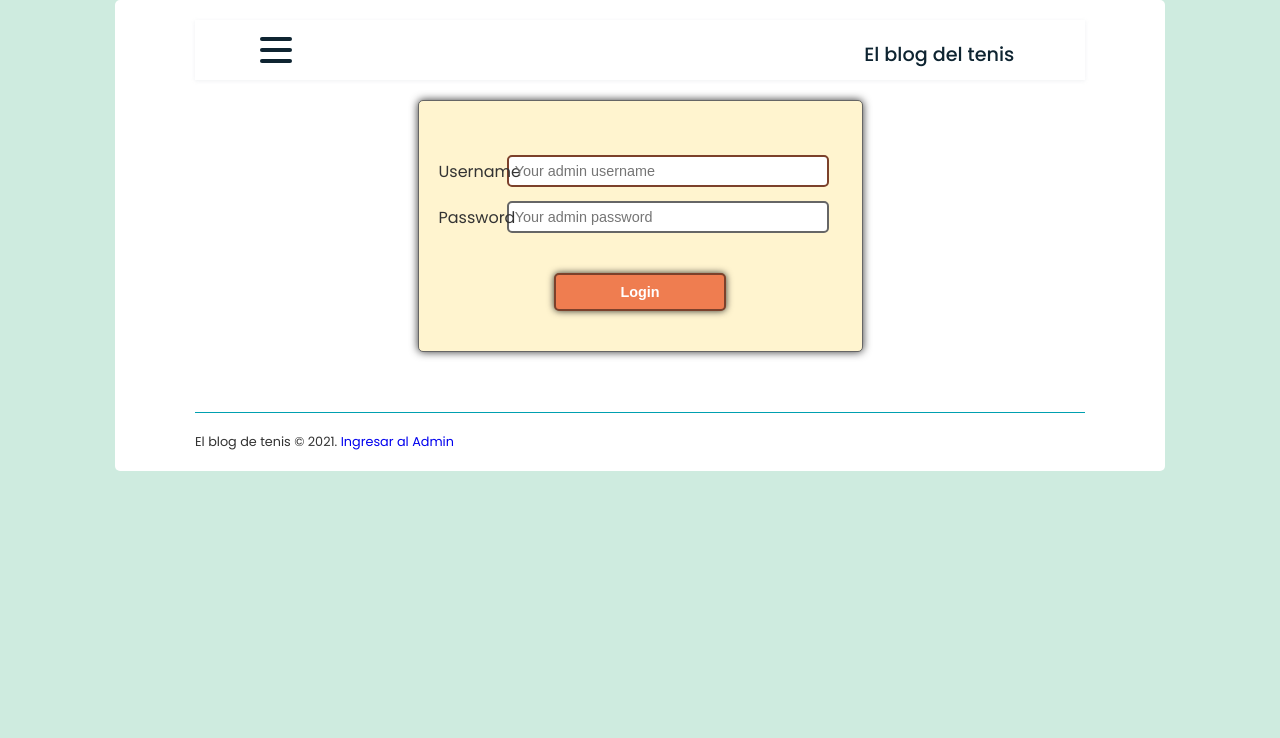
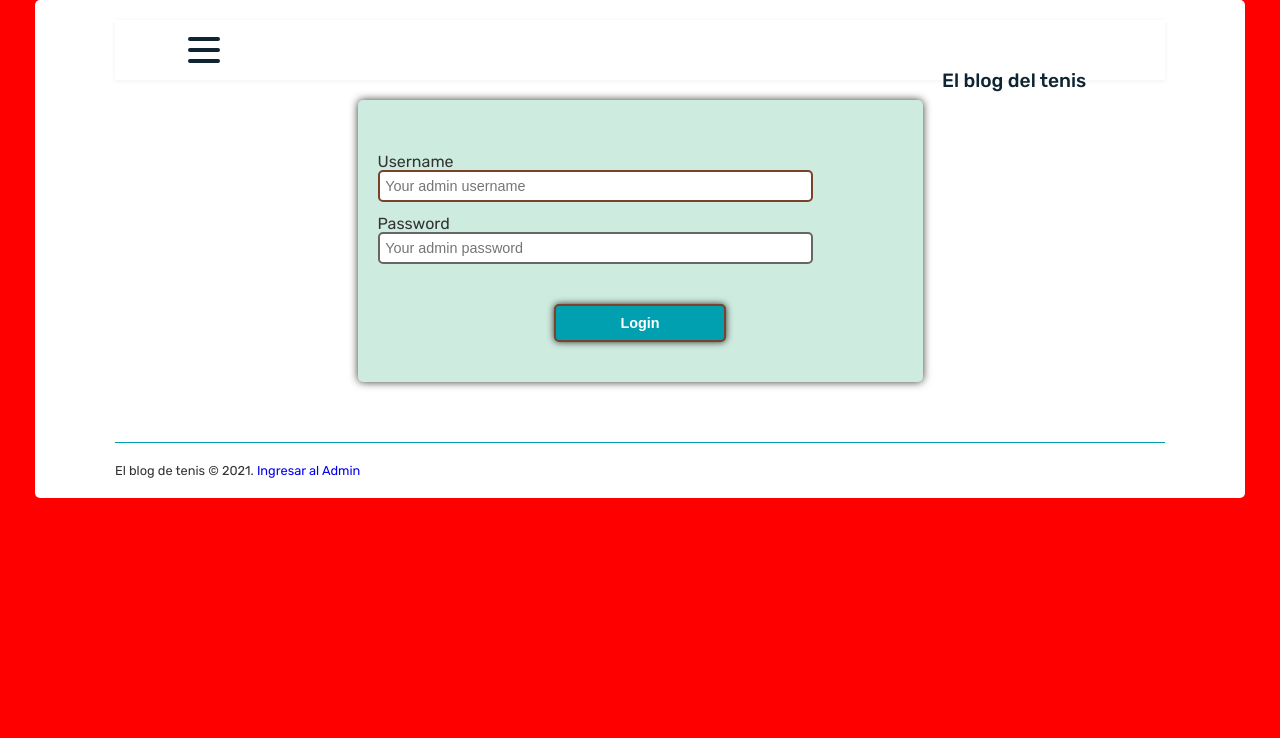
Before and after one commit to Guillef33/cmsTenis, a PHP site: page /php/admin.php in a window 1280 px wide. Shown: the top 738 px of the page. Before the commit the page ends 471 px from the top, so only its background shows below. Run offline with PHP 8.4, Linux system fonts and the light colour scheme.

Commit message:
colors and style check

```diff
--- a/menu.css
+++ b/menu.css
@@ -1,6 +1,6 @@
 @import url("https://fonts.googleapis.com/css2?family=Poppins:ital,wght@0,100;0,200;0,300;0,400;0,500;0,600;0,700;0,800;0,900;1,100;1,200;1,300;1,400;1,500;1,600;1,700;1,800;1,900&display=swap");
 
-* {
+/* * {
   margin: 0;
   padding: 0;
   box-sizing: border-box;
@@ -8,7 +8,7 @@
 
 body {
   font-family: "Poppins", sans-serif;
-}
+} */
 
 .container {
   max-width: 1050px;
--- a/style.css
+++ b/style.css
@@ -4,7 +4,7 @@ body {
     margin: 0;
     padding: 0;
     color: #333;
-    background-color: #CEEBDF;
+    background-color: red;
     font-family: 'Rubik', sans-serif;
     /* line-height: 1.5em; */
   }
@@ -164,8 +164,8 @@ a {
     margin: 20px auto;
     padding: 40px 20px;
     overflow: auto;
-    background: #fff4cf;
-    border: 1px solid #666;
+    background: #CEEBDF;
+    /* border: 1px solid #666; */
     -moz-border-radius: 5px;
     -webkit-border-radius: 5px;
     border-radius: 5px;
@@ -197,11 +197,11 @@ a {
   /* The field labels */
 
   label {
-    display: block;
+    /* display: block;
     float: left;
     clear: left;
     text-align: right;
-    width: 15%;
+    width: 15%; */
     padding: .4em 0 0 0;
     margin: .15em .5em 0 0;
   }
@@ -281,7 +281,7 @@ a {
     -webkit-box-shadow: 0 0 .5em rgba(0, 0, 0, .8);
     box-shadow: 0 0 .5em rgba(0, 0, 0, .8);
     color: #fff;
-    background: #ef7d50;
+    background: #00a0b0;
     font-weight: bold;
     -webkit-appearance: none;
   }
@@ -289,7 +289,7 @@ a {
   input[type="submit"]:hover, input[type="submit"]:active {
     cursor: pointer;
     background: #fff;
-    color: #ef7d50;
+    color: #00a0b0;
   }
 
   input[type="submit"]:active {
@@ -320,7 +320,7 @@ a {
   th {
     border-left: none;
     border-right: none;
-    background: #ef7d50;
+    background: #CEEBDF;
     color: #fff;
     cursor: default;
   }
```
Also changed, not shown: proyectoDudas.txt (added, +8 -0 lines).
